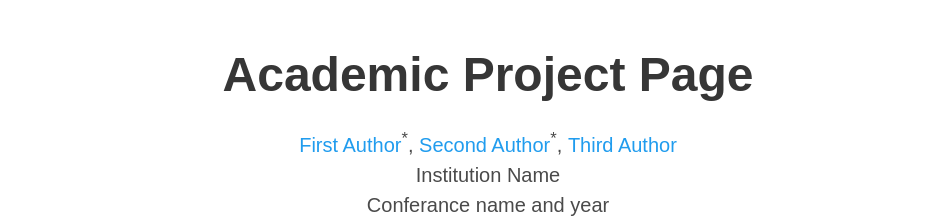
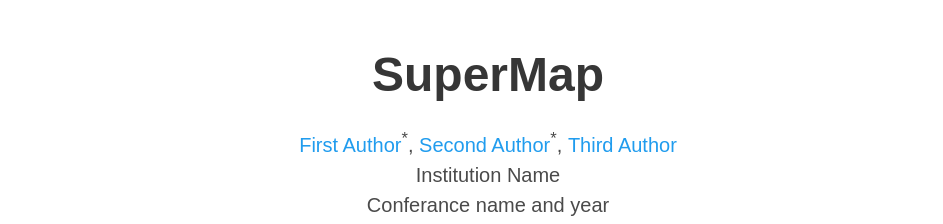
Before and after one commit to zhiheng-cmu/SuperMap_page, a plain HTML site: page index.html in a window 1280 px wide. Shown: the top 224 px of the page, without its empty margins (152-1095 px from the left). Drawn offline with nearby package versions, Linux system fonts and the light colour scheme; some icons are missing; a web font is replaced by a local one.

Commit message:
new title

```diff
--- a/index.html
+++ b/index.html
@@ -52,7 +52,7 @@
       <div class="container is-max-desktop">
         <div class="columns is-centered">
           <div class="column has-text-centered">
-            <h1 class="title is-1 publication-title">Academic Project Page</h1>
+            <h1 class="title is-1 publication-title">SuperMap</h1>
             <div class="is-size-5 publication-authors">
               <!-- Paper authors -->
               <span class="author-block">
```
